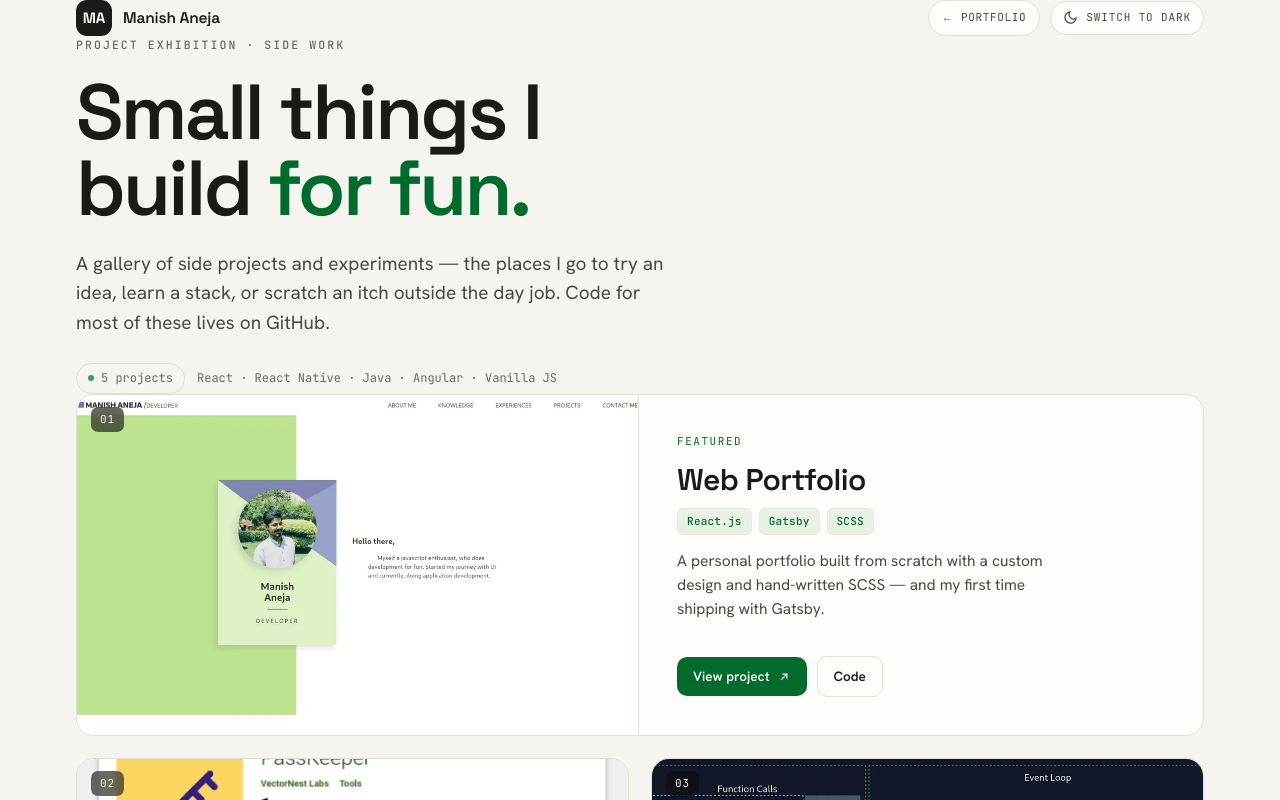
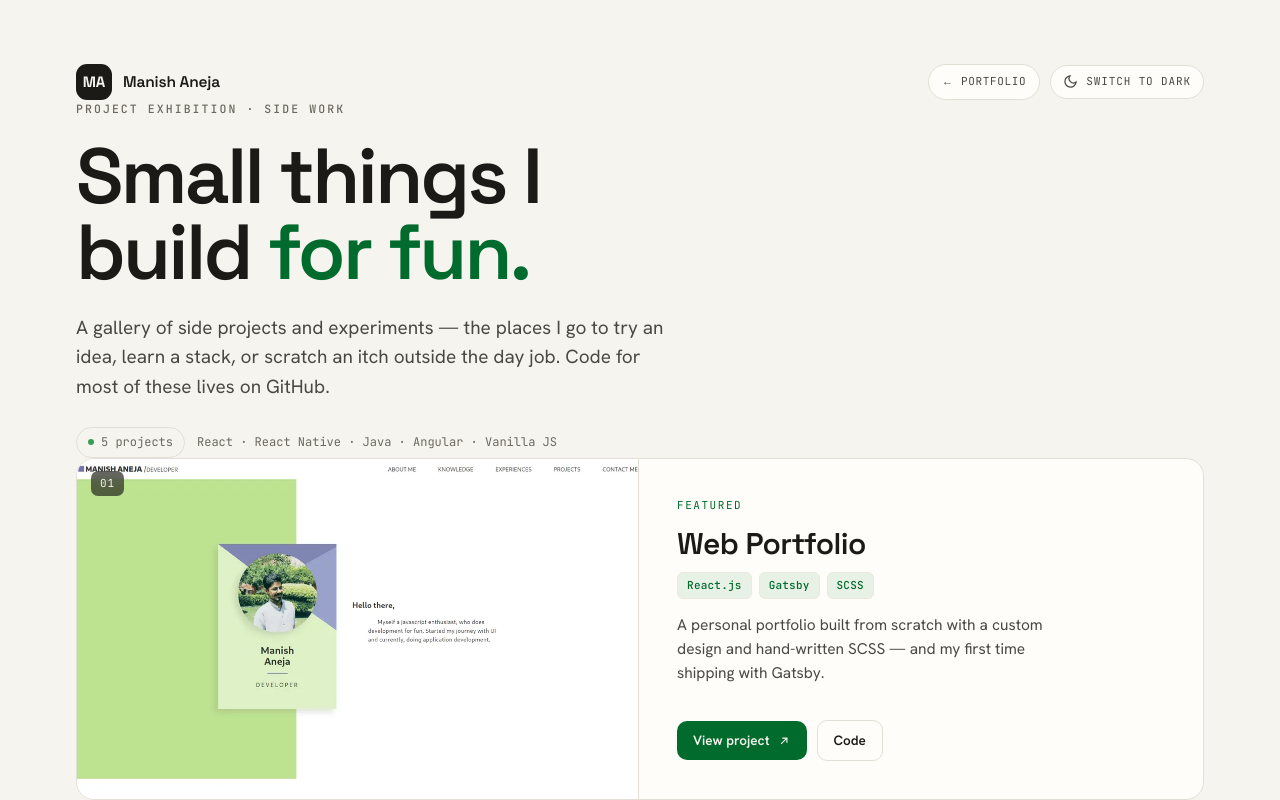
Before and after one commit to manishekaneja/manishekaneja.github.io, a Next.js app: page /projects in a window 1280 px wide. Shown: the top 800 px of the page. Built offline with nearby package versions, Linux system fonts and the light colour scheme.

Commit message:
Add breathing space above top bar on projects listing

```diff
--- a/app/globals.css
+++ b/app/globals.css
@@ -248,6 +248,7 @@ html[data-theme="dark"] .cta.primary:hover{box-shadow:0 14px 30px -16px var(--ac
 
 /* TOP BAR — shared by both surfaces */
 .proj-top { display:flex;align-items:center;justify-content:space-between;gap:16px;padding-top:26px; }
+.projects-listing .proj-top { padding-top: clamp(44px, 5vw, 72px); }
 .proj-brandmark { display:flex;align-items:center;gap:11px;font-family:var(--font-display);font-weight:600;font-size:15.5px;letter-spacing:-.01em;color:var(--ink); }
 .proj-brandmark .m { width:36px;height:36px;border-radius:11px;background:var(--ink);color:var(--bg);display:flex;align-items:center;justify-content:center;font-size:15px;font-weight:700; }
 html[data-theme="dark"] .proj-brandmark .m { background:var(--accent);color:#0c0b09; }
```
